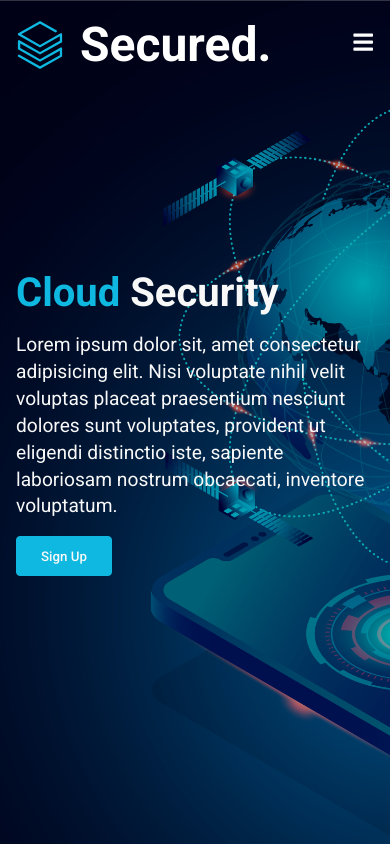
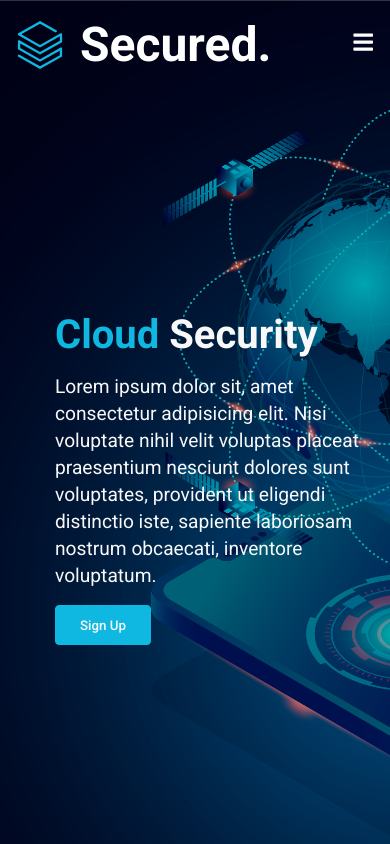
Before and after one commit to mittell/react-security-site, a React (Create React App) app: page /cloud in a window 390 px wide. Shown: the top 844 px of the page. Built offline with nearby package versions, Linux system fonts and the light colour scheme.

Commit message:
fix: correct styling

```diff
--- a/src/components/Cloud/CloudStyles.css
+++ b/src/components/Cloud/CloudStyles.css
@@ -16,8 +16,8 @@
 
 .cloud .content {
 	position: absolute;
-	left: 0;
-	top: 30%;
+	left: 10%;
+	top: 35%;
 	width: 50%;
 	padding: 1rem;
 }
@@ -37,7 +37,6 @@
 
 @media screen and (max-width: 940px) {
 	.cloud .content {
-		left: 0;
-		width: 100%;
+		width: 90%;
 	}
 }
```
